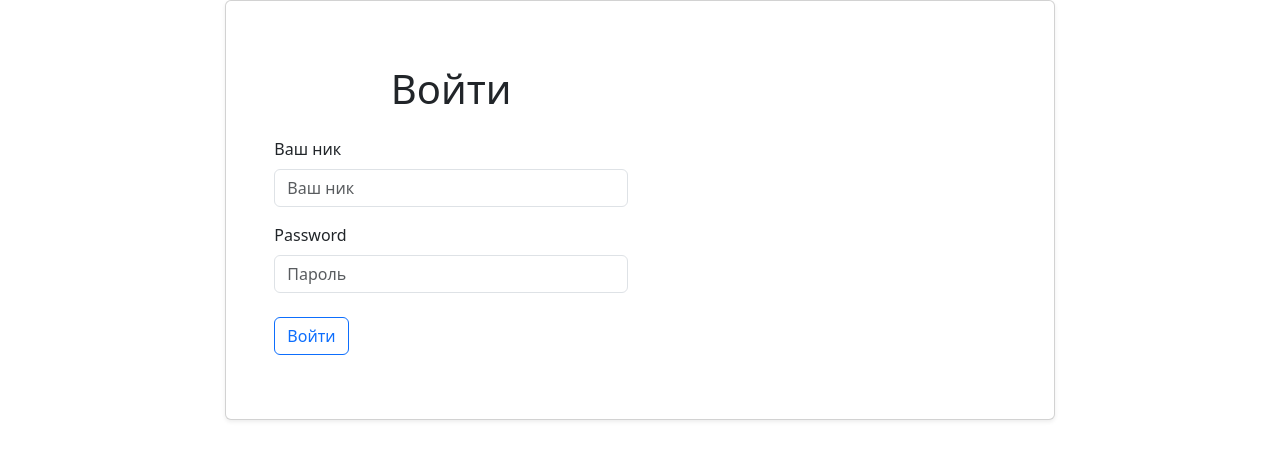
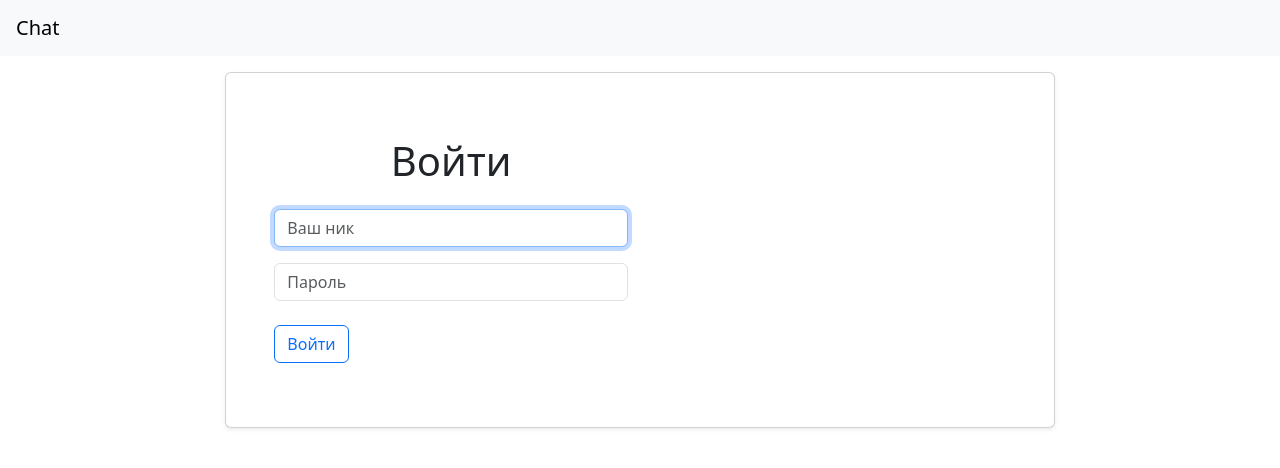
Before and after one commit to philologistIsCodingHere/frontend-project-12, a React (Create React App) app in the folder frontend/: page /login in a window 1280 px wide. Shown: the top 468 px of the page. Built offline with nearby package versions, Linux system fonts and the light colour scheme.

Commit message:
add authorization

```diff
--- a/frontend/src/components/App.jsx
+++ b/frontend/src/components/App.jsx
@@ -1,18 +1,85 @@
-import { BrowserRouter, Routes, Route } from 'react-router-dom';
+import React, { useState, useMemo, useCallback } from 'react';
+import {
+  BrowserRouter as Router,
+  Routes,
+  Route,
+  Link,
+  Navigate,
+  useLocation,
+} from 'react-router-dom';
+import { Button, Navbar } from 'react-bootstrap';
+
 import Homepage from './Homepage.jsx';
 import Login from './Login.jsx';
 import Notfoundpage from './Notfoundpage.jsx';
+import AuthContext from '../contexts/index.jsx';
+import useAuth from '../hooks/index.jsx';
+
+const AuthProvider = ({ children }) => {
+  const [loggedIn, setLoggedIn] = useState(false);
+
+  const logIn = useCallback(() => setLoggedIn(true));
+  const logOut = useCallback(() => {
+    localStorage.removeItem('userId');
+    setLoggedIn(false);
+  });
+
+  const memorizedValue = useMemo(() => ({
+    logIn,
+    logOut,
+    loggedIn,
+  }), [logIn, logOut, loggedIn]);
+
+  return (
+    <AuthContext.Provider value={memorizedValue}>
+      {children}
+    </AuthContext.Provider>
+  );
+};
+
+const PrivateRoute = ({ children }) => {
+  const auth = useAuth();
+  const location = useLocation();
+  return (
+    auth.loggedIn ? children : <Navigate to="/login" state={{ from: location }} />
+  );
+};
+
+const AuthButton = () => {
+  const auth = useAuth();
+
+  return (
+    auth.loggedIn
+      ? <Button onClick={auth.logOut}>Log out</Button>
+      : ''
+  );
+};
 
 const App = () => (
-  <BrowserRouter>
+  <AuthProvider>
+    <Router>
+      <Navbar className="d-flex justify-content-between px-3 mb-3" bg="light" expand="lg">
+        <Navbar.Brand as={Link} to="/">Chat</Navbar.Brand>
+        <AuthButton />
+      </Navbar>
+
       <div className="d-flex flex-column h-100">
         <Routes>
-        <Route path="/" element={<Homepage />} />
           <Route path="/login" element={<Login />} />
           <Route path="*" element={<Notfoundpage />} />
+          <Route
+            path="/"
+            element={(
+              <PrivateRoute>
+                <Homepage />
+              </PrivateRoute>
+            )}
+          />
         </Routes>
       </div>
-  </BrowserRouter>
+
+    </Router>
+  </AuthProvider>
 );
 
 export default App;
--- a/frontend/src/components/Login.jsx
+++ b/frontend/src/components/Login.jsx
@@ -1,16 +1,47 @@
+import axios from 'axios';
+import React, { useEffect, useRef, useState } from 'react';
 import { useFormik } from 'formik';
 import { Button, Form } from 'react-bootstrap';
+import { useLocation, useNavigate } from 'react-router-dom';
+import useAuth from '../hooks/index.jsx';
+import routes from '../routes.js';
 
 const Login = () => {
+  const auth = useAuth();
+  const [authFailed, setAuthFailed] = useState(false);
+  const inputRef = useRef();
+  const location = useLocation();
+  const navigate = useNavigate();
+  useEffect(() => {
+    inputRef.current.focus();
+  }, []);
+
   const formik = useFormik({
     initialValues: {
       username: '',
       password: '',
     },
-    onSubmit: (values) => {
-      console.log(JSON.stringify(values, null, 2));
+    onSubmit: async (values) => {
+      setAuthFailed(false);
+
+      try {
+        const res = await axios.post(routes.loginPath(), values);
+        localStorage.setItem('userId', JSON.stringify(res.data));
+        auth.logIn();
+        const { from } = location.state;
+        navigate(from);
+      } catch (err) {
+        formik.setSubmitting(false);
+        if (err.isAxiosError && err.response.status === 401) {
+          setAuthFailed(true);
+          inputRef.current.select();
+          return;
+        }
+        throw err;
+      }
     },
   });
+
   return (
     <div className="container-fluid h-100">
       <div className="row justify-content-center align-content-center h-100">
@@ -22,7 +53,6 @@ const Login = () => {
                   <h1 className="text-center mb-4">Войти</h1>
                   <div className="form-floating mb-3">
                     <Form.Group>
-                      <Form.Label htmlFor="username">Ваш ник</Form.Label>
                       <Form.Control
                         onChange={formik.handleChange}
                         value={formik.values.username}
@@ -30,14 +60,15 @@ const Login = () => {
                         name="username"
                         id="username"
                         autoComplete="username"
-                        required=""
+                        isInvalid={authFailed}
+                        required
+                        ref={inputRef}
                         className="form-control"
                       />
                     </Form.Group>
                   </div>
                   <div className="form-floating mb-4">
                     <Form.Group>
-                      <Form.Label className="form-label" htmlFor="password">Password</Form.Label>
                       <Form.Control
                         type="password"
                         onChange={formik.handleChange}
@@ -47,9 +78,10 @@ const Login = () => {
                         id="password"
                         autoComplete="current-password"
                         required=""
+                        isInvalid={authFailed}
                         className="form-control"
                       />
-                      <Form.Control.Feedback type="invalid">the username or password is incorrect</Form.Control.Feedback>
+                      <Form.Control.Feedback type="invalid">Неверные имя пользователя или пароль</Form.Control.Feedback>
                     </Form.Group>
                   </div>
                   <Button type="submit" variant="w-100 mb-3 btn btn-outline-primary">Войти</Button>
--- /dev/null
+++ b/frontend/src/contexts/index.jsx
@@ -0,0 +1,5 @@
+import { createContext } from 'react';
+
+const AuthContext = createContext({});
+
+export default AuthContext;
--- /dev/null
+++ b/frontend/src/hooks/index.jsx
@@ -0,0 +1,7 @@
+import { useContext } from 'react';
+
+import authContext from '../contexts/index.jsx';
+
+const useAuth = () => useContext(authContext);
+
+export default useAuth;
--- /dev/null
+++ b/frontend/src/routes.js
@@ -0,0 +1,6 @@
+const apiPath = '/api/v1';
+
+export default {
+  loginPath: () => [apiPath, 'login'].join('/'),
+  usersPath: () => [apiPath, 'data'].join('/'),
+};
```
Also changed, not shown: frontend/src/index.jsx (added, +8 -0 lines). Lines whose indentation alone changed are shown as unchanged.
